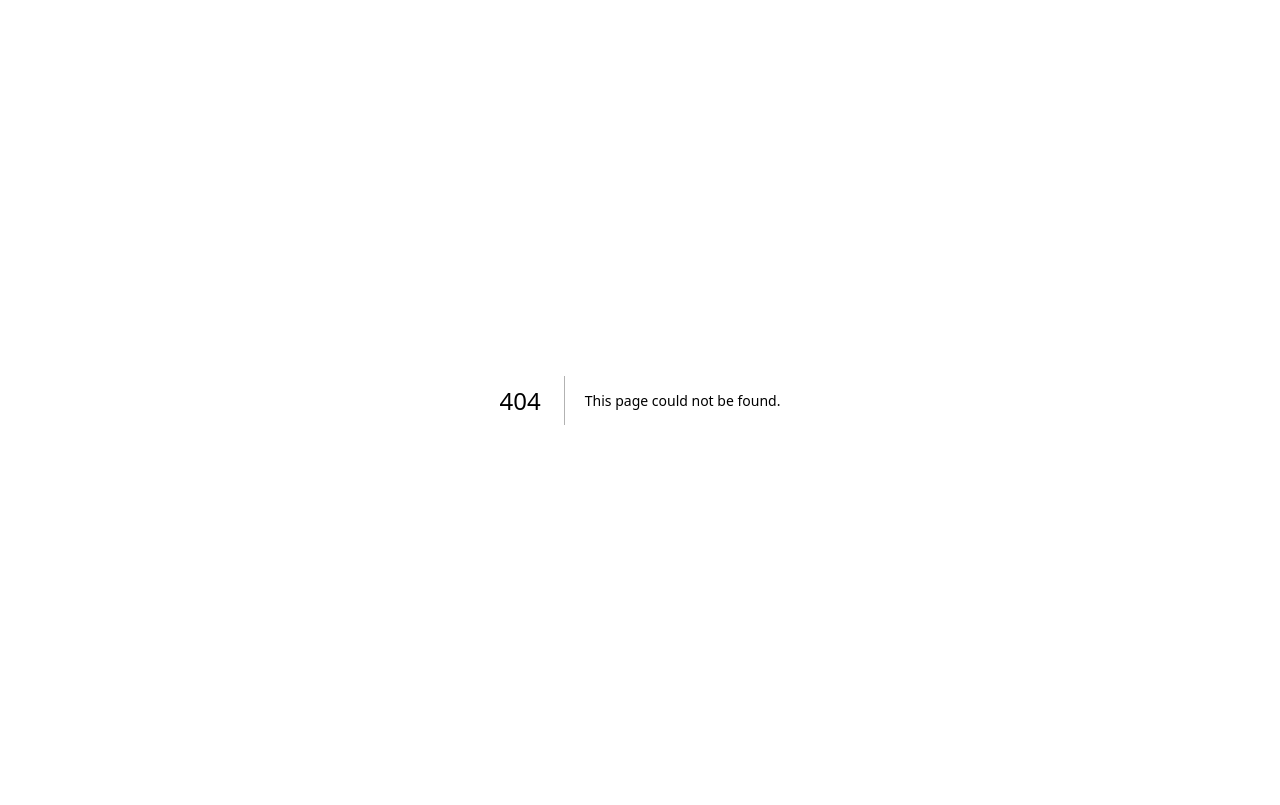
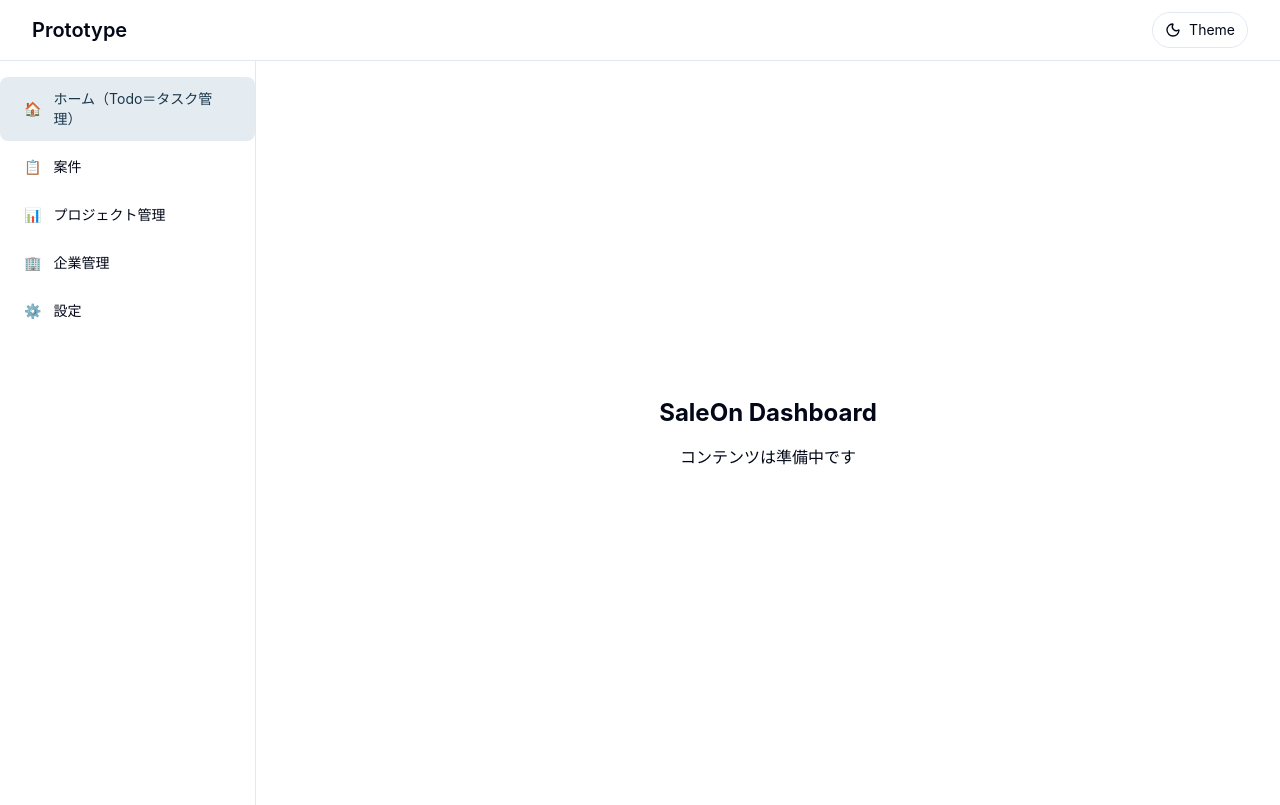
Before and after one commit to h-fujioka/design-kit, a Next.js app: page /prototypes/saleon in a window 1280 px wide. Before the commit this address had no page. Built offline with nearby package versions, Linux system fonts and the light colour scheme.

Commit message:
Add SaleOn prototype with navigation and README documentation

```diff
--- a/src/app/page.tsx
+++ b/src/app/page.tsx
@@ -23,7 +23,7 @@ export default function HomePage() {
             </p>
           </div>
 
-          <div className="grid gap-6 md:grid-cols-2 lg:grid-cols-2 max-w-4xl">
+          <div className="grid gap-6 md:grid-cols-2 lg:grid-cols-3 max-w-6xl">
             <Card variant="brand">
               <CardHeader>
                 <CardTitle>Styleguide</CardTitle>
@@ -50,6 +50,22 @@ export default function HomePage() {
                 </p>
                 <Button variant="brand" asChild>
                   <Link href="/prototypes/vc-compass">
+                    View Prototype
+                  </Link>
+                </Button>
+              </CardContent>
+            </Card>
+
+            <Card variant="brand">
+              <CardHeader>
+                <CardTitle>SaleOn</CardTitle>
+              </CardHeader>
+              <CardContent className="space-y-3">
+                <p className="text-muted-foreground">
+                  Sales Skills Library & Training Platform prototype.
+                </p>
+                <Button variant="brand" asChild>
+                  <Link href={APP_ROUTES.PROTOTYPES.SALEON}>
                     View Prototype
                   </Link>
                 </Button>
--- /dev/null
+++ b/src/app/prototypes/saleon/page.tsx
@@ -0,0 +1,5 @@
+import { SaleOnDashboard } from '@/components/prototypes/saleon/SaleOnDashboard';
+
+export default function SaleOnPage() {
+  return <SaleOnDashboard />;
+}
--- /dev/null
+++ b/src/components/prototypes/saleon/SaleOnDashboard.tsx
@@ -0,0 +1,55 @@
+export function SaleOnDashboard() {
+  return (
+    <div className="h-[calc(100vh-3.5rem)] flex">
+      {/* 左サイドバー - ナビゲーション */}
+      <aside className="w-64 bg-background border-r flex flex-col">
+         <div className="py-4">
+           <div className="space-y-1">
+             <button className="w-full px-6 py-3 text-sm text-left hover:bg-muted rounded transition-colors bg-brand-100 dark:bg-brand-900/20 text-brand-700 dark:text-brand-300">
+               <div className="flex items-center gap-3">
+                 <span className="text-sm">🏠</span>
+                 <span>ホーム（Todo＝タスク管理）</span>
+               </div>
+             </button>
+             <button className="w-full px-6 py-3 text-sm text-left hover:bg-muted rounded transition-colors text-card-foreground">
+               <div className="flex items-center gap-3">
+                 <span className="text-sm">📋</span>
+                 <span>案件</span>
+               </div>
+             </button>
+             <button className="w-full px-6 py-3 text-sm text-left hover:bg-muted rounded transition-colors text-card-foreground">
+               <div className="flex items-center gap-3">
+                 <span className="text-sm">📊</span>
+                 <span>プロジェクト管理</span>
+               </div>
+             </button>
+             <button className="w-full px-6 py-3 text-sm text-left hover:bg-muted rounded transition-colors text-card-foreground">
+               <div className="flex items-center gap-3">
+                 <span className="text-sm">🏢</span>
+                 <span>企業管理</span>
+               </div>
+             </button>
+             <button className="w-full px-6 py-3 text-sm text-left hover:bg-muted rounded transition-colors text-card-foreground">
+               <div className="flex items-center gap-3">
+                 <span className="text-sm">⚙️</span>
+                 <span>設定</span>
+               </div>
+             </button>
+           </div>
+         </div>
+      </aside>
+
+      {/* メインコンテンツエリア */}
+      <main className="flex-1 flex items-center justify-center">
+        <div className="text-center">
+          <h1 className="text-2xl font-bold text-muted-foreground mb-4">
+            SaleOn Dashboard
+          </h1>
+          <p className="text-muted-foreground">
+            コンテンツは準備中です
+          </p>
+        </div>
+      </main>
+    </div>
+  );
+}
--- a/src/lib/constants/routes.ts
+++ b/src/lib/constants/routes.ts
@@ -5,6 +5,7 @@ export const APP_ROUTES = {
   PROTOTYPES: {
     HOME: '/prototypes',
     VC_COMPASS: '/prototypes/vc-compass',
+    SALEON: '/prototypes/saleon',
   },
 } as const;
 
@@ -64,5 +65,6 @@ export const NAVIGATION = {
   ],
   PROTOTYPES: [
     { label: 'VC Compass', href: APP_ROUTES.PROTOTYPES.VC_COMPASS },
+    { label: 'SaleOn', href: APP_ROUTES.PROTOTYPES.SALEON },
   ],
 } as const;
```
Also changed, not shown: src/app/prototypes/saleon/README.md (added).
